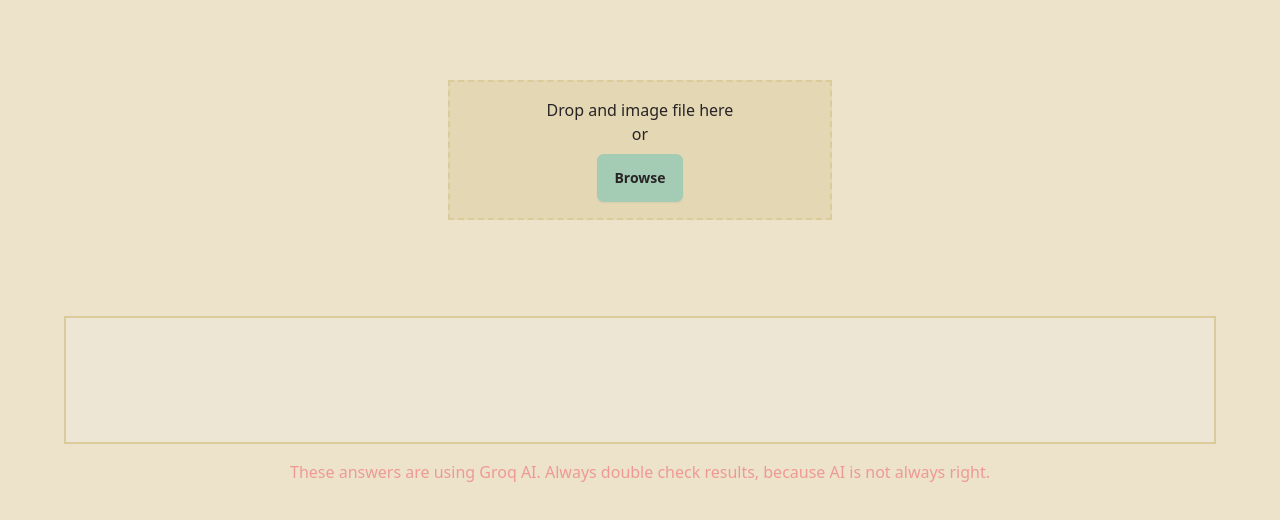
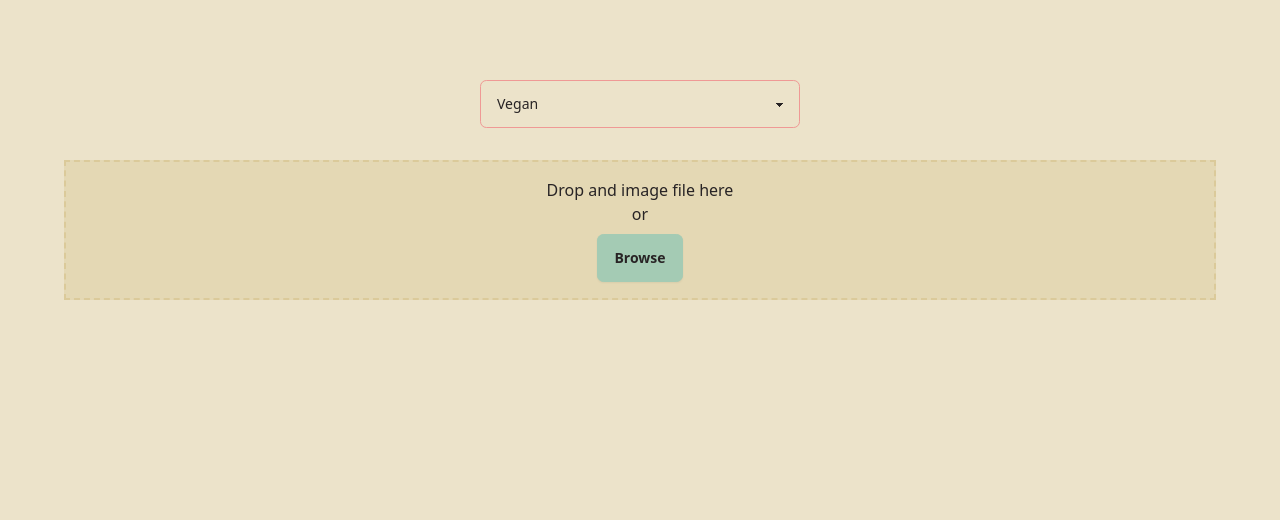
Before and after one commit to tmallette/dietchecker, a Next.js app: page / in a window 1280 px wide. Shown: the top 520 px of the page. Built offline with nearby package versions, Linux system fonts and the light colour scheme.

Commit message:
Updating prompt and also adding in a way to change the diet type

```diff
--- a/app/actions/actions.ts
+++ b/app/actions/actions.ts
@@ -2,15 +2,15 @@
 
 import Groq from 'groq-sdk';
 
-export async function requestGroq(text : string) {
+export async function requestGroq(diet: string, text : string) {
     const groq = new Groq({ apiKey: process.env.GROQ_API_KEY });
-
-    console.log(text);
 
     return groq.chat.completions.create({
         messages: [{
             role: 'user',
-            content: `Can you please tell me if these ingredients are vegan? ${text} Can you give me a short answer about what ingredients are not vegan and explain why? Please don't bold or use any special characters in your answer because this is for an api call.`,
+            content: `I'm using tesseractjs to read an image and extract the text from it. I would like you to see if the ingredients I'm about to list are ${diet} or not. The ingredients are: ${text}. Please ignore all none food words because I'm parsing a picture of the food container and it may capture none ingredient words. Can you give me a short answer of if these ingredients are ${diet} or not and then list the ingredients that are not ${diet}? Please don't bold or use any special characters in your answer because this is for an api call. When you respond, can it be in this format: "Some of these ingredients are not ${diet}. The ingredients that are not ${diet} are ingredient 1, ingredient 2, etc."`
+            //content: `Can you please tell me if these ingredients are vegan? The following text is being extracted from an image using tesseractjs so it could contain words that are not ingredients - ${text}. Can you give me a short answer of if these ingredients are vegan and list the ingredient that are not vegan or not and please ignore anything that is not a food ingredient.Please don't bold or use any special characters in your answer because this is for an api call.`
+            //content: `Can you please tell me if these ingredients are vegan? ${text} Can you give me a short answer about what ingredients are not vegan and explain why? Please don't bold or use any special characters in your answer because this is for an api call.`,
         }],
         model: 'llama3-8b-8192',
     });
--- a/app/components/ImageUploader.tsx
+++ b/app/components/ImageUploader.tsx
@@ -6,7 +6,9 @@ import { requestGroq } from '@/app/actions/actions';
 
 export default function ImageUploader() {
     const [isMobile, setIsMobile] = useState(false);
-    const [text, setText] = useState('');
+    const [diet, setDiet] = useState('vegan');
+    const [results, setResults] = useState('');
+    const [extracted, setExtracted] = useState('');
     const [loading, setLoading] = useState(false);
 
     useEffect(() => {
@@ -39,11 +41,38 @@ export default function ImageUploader() {
 
     const performOCR = async (imageUrl : string) => {
         setLoading(true);
-        setText("");
+        setResults("");
+
+        let imageResults = null;
 
         try {
             const { data: { text } } = await Tesseract.recognize( imageUrl, 'eng' );
-            console.log(text);
+            imageResults = text;
+
+            setExtracted(text);
+
+        } catch(err) {
+            setExtracted('Unable to extract text from image.');
+        }
+
+        if(imageResults && imageResults.trim() !== '~~') {
+            try {
+                const messageFromGroq = await requestGroq(diet, imageResults);
+                setResults(`${messageFromGroq.choices[0].message.content}`);
+            } catch(err) {
+                setResults('Unable to retrieve data from AI.');
+            } finally {
+                setLoading(false);
+            }
+        } else {
+            setExtracted('Unable to extract text from image.');
+            setLoading(false);
+        }
+        /*try {
+            const { data: { text } } = await Tesseract.recognize( imageUrl, 'eng' );
+            imageResults = text;
+
+
             const messageFromGroq = await requestGroq(text);
 
             setText(`${messageFromGroq.choices[0].message.content}`);
@@ -52,12 +81,39 @@ export default function ImageUploader() {
             setText('Error extracting text.');
         } finally {
             setLoading(false);
-        }
+        }*/
     };
 
+    const handleSelect = (ev : React.ChangeEvent<HTMLSelectElement>) => {
+        const value = ev.target.value;
+
+        setDiet(value);
+    }
+
+    const dietOptions = [{
+        name: 'Vegan',
+        value: 'vegan'
+    },{
+        name: 'Vegetarian',
+        value: 'vegetarian'
+    },{
+        name: 'Gluten-free',
+        value: 'gluten-free'
+    }];
+
     return (
+        <>
+        <div className='w-full flex justify-center mt-20'>
+            <select defaultValue='vegan' className="select select-primary w-full max-w-xs" onChange={handleSelect}>
+
+                {dietOptions.map((diet)=> {
+                    return (<option key={diet.value} value={diet.value}>{diet.name}</option>)
+                })}
+            </select>
+        </div>
+
         <div className='flex flex-col items-center w-full text-center text-base-content'>
-            <div onDrop={handleDrop} onDragOver={handleDragOver} className='p-4 m-4 mt-20 cursor-pointer bg-base-200 border-dashed border-2 border-base-300 w-96 min-w-fit'>
+            <div onDrop={handleDrop} onDragOver={handleDragOver} className='p-4 m-4 mt-8 cursor-pointer bg-base-200 border-dashed border-2 border-base-300 w-[90%]'>
                 <div>Drop and image file here</div>
                 <div className='mb-2'>or</div>
                 <label className='btn btn-secondary'>
@@ -66,13 +122,25 @@ export default function ImageUploader() {
                 </label>
             </div>
 
-            <div className='flex items-center justify-center bg-neutral-content min-h-32 mt-20 w-[90%] border-2 border-base-300'>
-                {loading ? (<span className="loading loading-dots loading-lg text-secondary"></span>) : (text && <p className='m-4'>{text}</p>)}
-            </div>
+            {loading ? (<span className="loading loading-dots loading-lg text-secondary"></span>) : (<>
+                {extracted ? (<>
+                    <div className='text-2xl mt-8 mb-2'>Text extracted from image</div>
+                    <div className='flex items-center justify-center bg-neutral-content min-h-32 w-[90%] border-2 border-base-300 p-2'>
+                        {extracted}
+                    </div>
+                </>):null}
 
-            <div className='flex items-center justify-center text-primary mt-4'>
-                These answers are using Groq AI. Always double check results, because AI is not always right.
-            </div>
+                {results ? (<>
+                    <div className='text-2xl mt-8 mb-2'>AI results</div>
+                    <div className='flex items-center justify-center bg-neutral-content min-h-32 w-[90%] border-2 border-base-300 p-2'>
+                        {loading ? (<span className="loading loading-dots loading-lg text-secondary"></span>) : (results && <p className='m-4'>{results}</p>)}
+                    </div>
+                    <div className='flex items-center justify-center text-primary mt-4'>
+                        Your image is read with Tesseract.js and then those results are sent to Groq AI. Your image won't always be read correctly and AI can be wrong. Always verify results.
+                    </div>
+                </>):null}
+            </>)}
         </div>
+        </>
     );
 }
```
